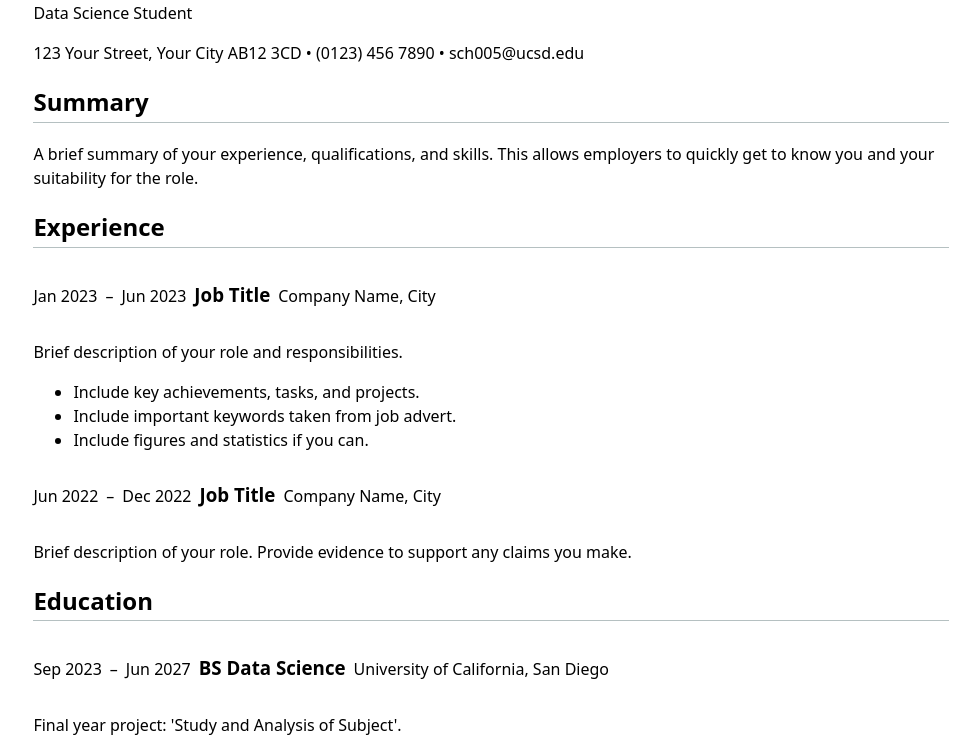
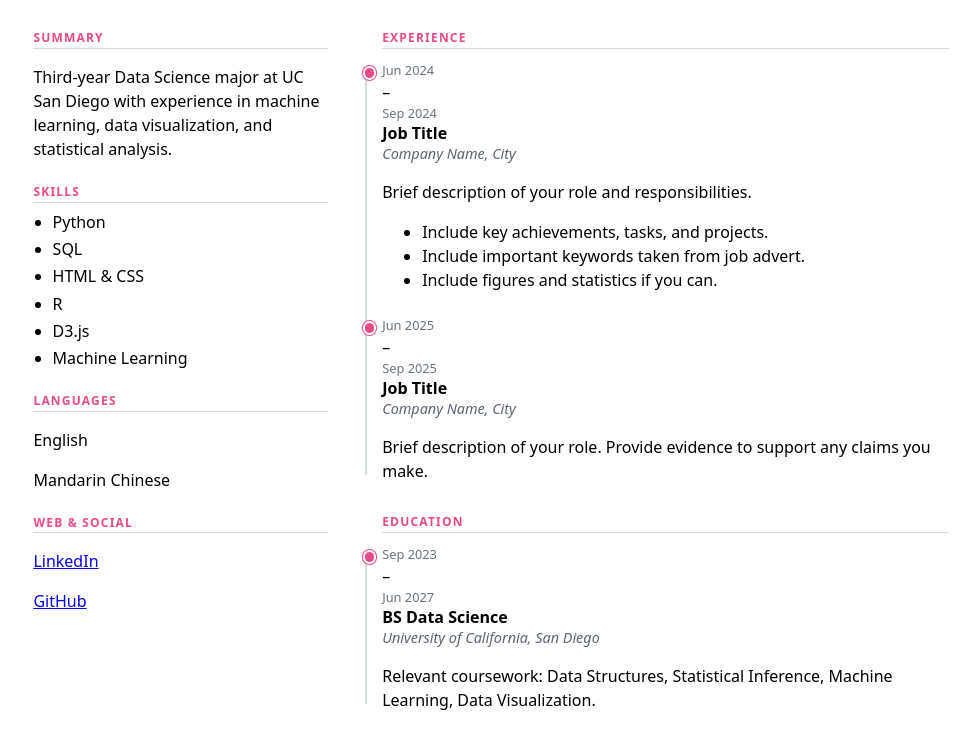
Before and after one commit to sch005-ucsd/portfolio, a plain HTML site: page resume/index.html in a window 1280 px wide. Shown: the part 204-954 px from the top of the page, without its empty margins (149-1129 px from the left). Drawn offline with Linux system fonts and the light colour scheme.

Commit message:
Styled Resume

```diff
--- a/resume/index.html
+++ b/resume/index.html
@@ -18,23 +18,64 @@
         </ul>
     </nav>
 
-    <header>
+    <!-- Full-width name / contact header -->
+    <header class="resume-header">
         <h1>Scott Huang</h1>
-        <p>Data Science Student</p>
-        <p>123 Your Street, Your City AB12 3CD • (0123) 456 7890 • sch005@ucsd.edu</p>
+        <p class="resume-title">Data Science Student</p>
+        <p class="resume-contact">
+            San Diego, CA &bull;
+            <a href="mailto:sch005@ucsd.edu">sch005@ucsd.edu</a> &bull;
+            <a href="https://github.com/sch005-ucsd" target="_blank">GitHub</a> &bull;
+            <a href="https://www.linkedin.com/in/tianle-huang-1509223a7/" target="_blank">LinkedIn</a>
+        </p>
     </header>
+
+    <!-- Two-column body -->
+    <div class="resume-layout">
+
+        <!-- Left sidebar: quick facts -->
+        <aside class="resume-sidebar">
 
             <section>
                 <h2>Summary</h2>
-        <p>A brief summary of your experience, qualifications, and skills. This allows employers to quickly get to know you and your suitability for the role.</p>
+                <p>Third-year Data Science major at UC San Diego with experience in machine learning, data visualization, and statistical analysis.</p>
             </section>
+
+            <section>
+                <h2>Skills</h2>
+                <ul>
+                    <li>Python</li>
+                    <li>SQL</li>
+                    <li>HTML &amp; CSS</li>
+                    <li>R</li>
+                    <li>D3.js</li>
+                    <li>Machine Learning</li>
+                </ul>
+            </section>
+
+            <section>
+                <h2>Languages</h2>
+                <p>English</p>
+                <p>Mandarin Chinese</p>
+            </section>
+
+            <section>
+                <h2>Web &amp; Social</h2>
+                <p><a href="https://www.linkedin.com/in/tianle-huang-1509223a7/" target="_blank">LinkedIn</a></p>
+                <p><a href="https://github.com/sch005-ucsd" target="_blank">GitHub</a></p>
+            </section>
+
+        </aside>
+
+        <!-- Right main column: timeline sections -->
+        <main class="resume-main">
 
             <section>
                 <h2>Experience</h2>
 
                 <article>
                     <header>
-                <time datetime="2023-01">Jan 2023</time> – <time datetime="2023-06">Jun 2023</time>
+                        <time datetime="2024-06">Jun 2024</time> – <time datetime="2024-09">Sep 2024</time>
                         <h3>Job Title</h3>
                         <p>Company Name, City</p>
                     </header>
@@ -48,7 +89,7 @@
 
                 <article>
                     <header>
-                <time datetime="2022-06">Jun 2022</time> – <time datetime="2022-12">Dec 2022</time>
+                        <time datetime="2025-06">Jun 2025</time> – <time datetime="2025-09">Sep 2025</time>
                         <h3>Job Title</h3>
                         <p>Company Name, City</p>
                     </header>
@@ -65,28 +106,12 @@
                         <h3>BS Data Science</h3>
                         <p>University of California, San Diego</p>
                     </header>
-            <p>Final year project: 'Study and Analysis of Subject'.</p>
-            <p>Include any relevant academic achievements, research, extracurricular activities, or coursework.</p>
+                    <p>Relevant coursework: Data Structures, Statistical Inference, Machine Learning, Data Visualization.</p>
                 </article>
             </section>
 
-    <section>
-        <h2>Skills</h2>
-        <p>Python, SQL, HTML, R</p>
-    </section>
-
-    <section>
-        <h2>Languages</h2>
-        <p>English • Mandarin Chinese</p>
-    </section>
-
-    <section>
-        <h2>Web &amp; Social</h2>
-        <p>
-            <a href="https://www.linkedin.com/in/tianle-huang-1509223a7/" target="_blank">LinkedIn</a>
-        </p>
-    </section>
-
+        </main>
+    </div>
 
 </body>
 </html>
--- a/style.css
+++ b/style.css
@@ -113,22 +113,147 @@ form button {
 
 /* ── Resume / CV ──────────────────────────────────────────────── */
 
-.resume-page section {
-  margin-block: 1.5em;
+/* Shrink h1 on the resume page — 400% is too large for a name header */
+.resume-page h1 {
+  font-size: 250%;
+  margin: 0;
 }
 
-.resume-page section h2 {
-  border-bottom: 1px solid oklch(80% 3% 200);
-  padding-bottom: 0.25em;
+/* Full-width name / contact block at top */
+.resume-header {
+  text-align: center;
+  padding-block: 1em;
+  border-bottom: 3px solid var(--color-accent);
+  margin-bottom: 1.5em;
 }
 
-.resume-page article header {
-  display: flex;
-  flex-wrap: wrap;
-  gap: 0.5em;
-  align-items: baseline;
+.resume-header .resume-title {
+  font-size: 1.1rem;
+  font-weight: 600;
+  color: oklch(45% 5% 250);
+  margin: 0.2em 0 0;
 }
 
-.resume-page article h3 {
+.resume-header .resume-contact {
+  font-size: 0.9rem;
+  color: oklch(50% 5% 250);
+  margin: 0.4em 0 0;
+}
+
+.resume-header a {
+  color: var(--color-accent);
+  text-decoration: none;
+}
+
+.resume-header a:hover {
+  text-decoration: underline;
+}
+
+/* Two-column grid */
+.resume-layout {
+  display: grid;
+  grid-template-columns: 1fr 2fr;
+  gap: 2em;
+  align-items: start;
+}
+
+@media (max-width: 55ch) {
+  .resume-layout {
+    grid-template-columns: 1fr;
+  }
+}
+
+/* ── Sidebar ── */
+
+.resume-sidebar section {
+  margin-bottom: 1.5em;
+}
+
+.resume-sidebar h2 {
+  font-size: 0.75rem;
+  text-transform: uppercase;
+  letter-spacing: 0.1em;
+  color: var(--color-accent);
+  border-bottom: 1px solid oklch(88% 3% 200);
+  padding-bottom: 0.3em;
+  margin-bottom: 0.6em;
+}
+
+.resume-sidebar ul {
+  padding-left: 1.2em;
   margin: 0;
 }
+
+.resume-sidebar li {
+  margin-bottom: 0.2em;
+}
+
+/* ── Main timeline column ── */
+
+.resume-main section {
+  position: relative;
+  padding-left: 1.4em;
+  margin-bottom: 2em;
+}
+
+/* Vertical line running down the left of each section */
+.resume-main section::before {
+  content: '';
+  position: absolute;
+  left: 0.3em;
+  top: 2.2em;   /* starts below the h2 label */
+  bottom: 0.5em;
+  width: 2px;
+  background: oklch(88% 3% 200);
+}
+
+.resume-main h2 {
+  font-size: 0.75rem;
+  text-transform: uppercase;
+  letter-spacing: 0.1em;
+  color: var(--color-accent);
+  border-bottom: 1px solid oklch(88% 3% 200);
+  padding-bottom: 0.3em;
+  margin-bottom: 1em;
+}
+
+/* Each entry on the timeline */
+.resume-main article {
+  position: relative;
+  margin-bottom: 1.5em;
+}
+
+/* Coloured dot on the timeline line */
+.resume-main article::before {
+  content: '';
+  position: absolute;
+  left: -1.1em;
+  top: 0.45em;
+  width: 0.6em;
+  height: 0.6em;
+  border-radius: 50%;
+  background: var(--color-accent);
+  box-shadow: 0 0 0 2px white, 0 0 0 3px var(--color-accent);
+}
+
+.resume-main article header {
+  margin-bottom: 0.4em;
+}
+
+.resume-main article header time {
+  font-size: 0.8rem;
+  color: oklch(55% 5% 250);
+  display: block;
+}
+
+.resume-main article h3 {
+  margin: 0.1em 0 0;
+  font-size: 1rem;
+}
+
+.resume-main article header p {
+  margin: 0;
+  font-size: 0.9rem;
+  color: oklch(50% 5% 250);
+  font-style: italic;
+}
```
Lines whose indentation alone changed are shown as unchanged.
